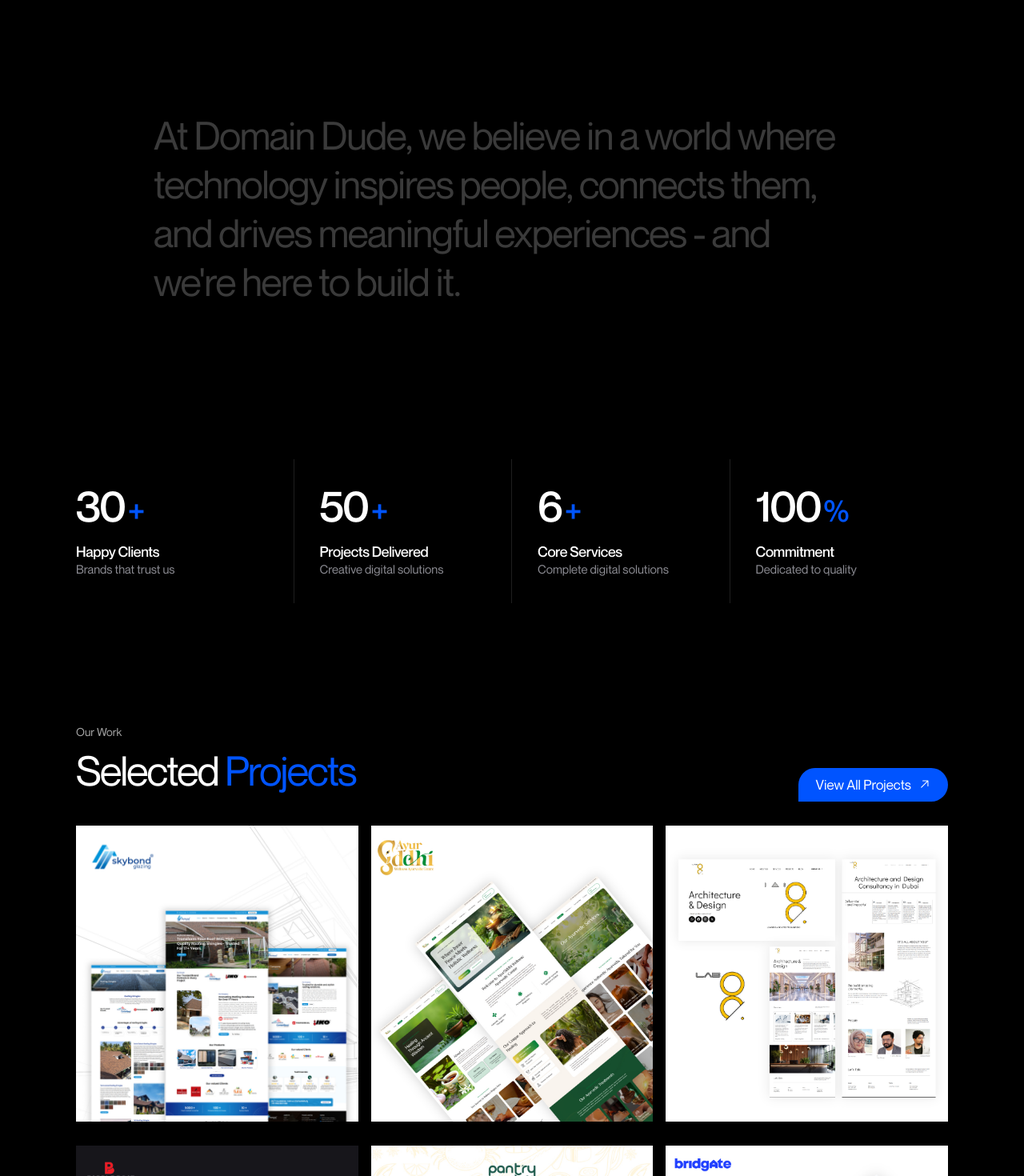
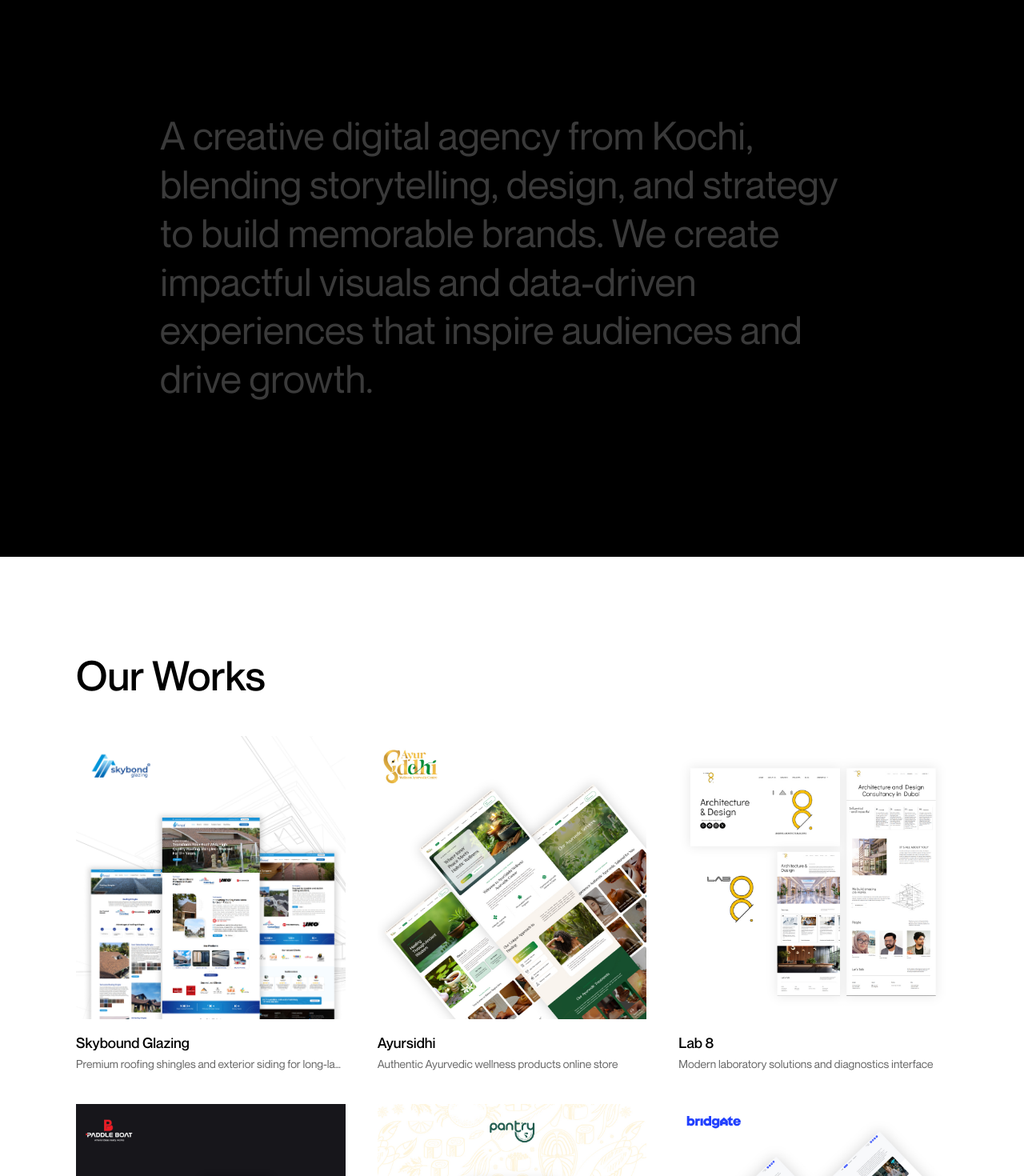
Before and after one commit to nikhilkumar202002/Domain-Dude-NExt-Js, a Next.js app: page / in a window 1280 px wide. Shown: the part 840-2310 px from the top of the page at 80% size. Built offline with nearby package versions, Linux system fonts and the light colour scheme; a web font is replaced by a local one.

Commit message:
refactor: update typography styles, button components, and about section animations

```diff
--- a/src/app/components/common/Counter.css
+++ b/src/app/components/common/Counter.css
@@ -57,7 +57,6 @@
   font-family: var(--font-neue), -apple-system, BlinkMacSystemFont, "Segoe UI", Roboto, sans-serif;
   font-size: clamp(44px, 4.2vw, 68px);
   font-weight: 500;
-  letter-spacing: -0.04em;
   color: var(--counter-text, #ffffff);
   line-height: 1;
 }
@@ -84,7 +83,6 @@
   font-family: var(--font-neue), -apple-system, BlinkMacSystemFont, "Segoe UI", Roboto, sans-serif;
   font-size: clamp(18px, 1.3vw, 22px);
   font-weight: 500;
-  letter-spacing: -0.02em;
   color: var(--counter-text, #ffffff);
   line-height: 1.25;
 }
--- a/src/app/components/common/Preloader.css
+++ b/src/app/components/common/Preloader.css
@@ -42,7 +42,6 @@
   font-weight: 700;
   font-size: clamp(24px, 8.8vw, 160px);
   line-height: 1.15;
-  letter-spacing: -0.04em;
   text-transform: none;
   user-select: none;
   margin: 0;
--- a/src/app/components/common/Stickybuttons.css
+++ b/src/app/components/common/Stickybuttons.css
@@ -73,7 +73,6 @@
   font-weight: 400;
   line-height: 1.25;
   white-space: nowrap;
-  letter-spacing: -0.01em;
 }
 
 .datetime-time {
@@ -82,7 +81,6 @@
   font-weight: 600;
   line-height: 1.25;
   font-variant-numeric: tabular-nums;
-  letter-spacing: 0.02em;
   white-space: nowrap;
 }
 
--- a/src/app/components/common/Styles.css
+++ b/src/app/components/common/Styles.css
@@ -20,6 +20,28 @@
   color: #fff;
   padding: 10px 20px;
   border: 1px solid transparent;
+}
+
+/* Sizes */
+.main-btn.sm {
+  padding: 8px 16px;
+  font-size: 15px;
+}
+
+.main-btn.md {
+  padding: 10px 20px;
+  font-size: 17px;
+}
+
+.main-btn.lg {
+  padding: 16px 36px;
+  font-size: 19px;
+  border-radius: 40px 40px 40px 0px;
+  gap: 10px;
+}
+
+.main-btn.lg .arrow-icon {
+  font-size: 21px;
 }
 .main-btn:hover {
   transform: translateY(-2px); /* Subtle lift */
@@ -98,7 +120,6 @@
 .client-list-heading p {
   color: #707070;
   font-size: 13px;
-  letter-spacing: 0.1em;
   text-transform: uppercase;
 }
 
@@ -107,7 +128,6 @@
   font-size: clamp(42px, 6vw, 84px);
   font-weight: 400;
   line-height: 0.9;
-  letter-spacing: -0.05em;
 }
 
 .client-logo-grid {
--- a/src/app/components/footer/Footer.css
+++ b/src/app/components/footer/Footer.css
@@ -68,7 +68,6 @@
   margin-bottom: 20px;
   white-space: nowrap;
   text-align: center;
-  letter-spacing: -0.02em;
 }
 
 .footer-top-tagline .footer-tagline-dot {
--- a/src/app/components/header/Header.css
+++ b/src/app/components/header/Header.css
@@ -482,7 +482,6 @@
   font-size: clamp(28px, 2.3vw, 38px);
   font-weight: 400;
   line-height: 1.15;
-  letter-spacing: -0.035em;
   margin: 0;
 }
 
--- a/src/app/components/page components/home/Aboutsection.tsx
+++ b/src/app/components/page components/home/Aboutsection.tsx
@@ -8,28 +8,31 @@ import { ScrollTrigger } from "gsap/ScrollTrigger";
 gsap.registerPlugin(ScrollTrigger);
 
 const aboutText =
-  "At Domain Dude, we believe in a world where technology inspires people, connects them, and drives meaningful experiences - and we're here to build it.";
+  "A creative digital agency from Kochi, blending storytelling, design, and strategy to build memorable brands. We create impactful visuals and data-driven experiences that inspire audiences and drive growth.";
 
 const Aboutsection = () => {
   const sectionRef = useRef<HTMLElement>(null);
-  const wordsRef = useRef<HTMLSpanElement[]>([]);
 
   useGSAP(
     () => {
-      const words = wordsRef.current.filter(Boolean);
+      const chars = gsap.utils.toArray<HTMLElement>(
+        ".about-char",
+        sectionRef.current,
+      );
+      if (!chars.length) return;
 
       gsap.fromTo(
-        words,
+        chars,
         { color: "#3a3a3a" },
         {
           color: "#f5f5f5",
           ease: "none",
-          stagger: 0.04,
+          stagger: 0.05,
           scrollTrigger: {
             trigger: sectionRef.current,
-            start: "top 75%",
-            end: "bottom 48%",
-            scrub: 1,
+            start: "top 72%",
+            end: "bottom 42%",
+            scrub: 0.4,
           },
         },
       );
@@ -37,18 +40,22 @@ const Aboutsection = () => {
     { scope: sectionRef },
   );
 
+  const words = aboutText.split(" ");
+
   return (
     <section className="about-scroll-section" ref={sectionRef}>
       <div className="about-scroll-container">
         <div className="about-scroll-copy" aria-label={aboutText}>
-          {aboutText.split(" ").map((word, index) => (
-            <span
-              key={`${word}-${index}`}
-              ref={(element) => {
-                if (element) wordsRef.current[index] = element;
-              }}
-            >
-              {word}{" "}
+          {words.map((word, wordIndex) => (
+            <span key={wordIndex} className="about-word">
+              {word.split("").map((char, charIndex) => (
+                <span key={charIndex} className="about-char">
+                  {char}
+                </span>
+              ))}
+              {wordIndex < words.length - 1 && (
+                <span className="about-space">&nbsp;</span>
+              )}
             </span>
           ))}
         </div>
--- a/src/app/components/page components/home/Home.css
+++ b/src/app/components/page components/home/Home.css
@@ -541,6 +541,10 @@
 .about-scroll-container {
   width: 100%;
   padding: 0 clamp(24px, 5vw, 96px);
+  display: flex;
+  justify-content: center;
+  align-items: center;
+  box-sizing: border-box;
 }
 
 .about-scroll-topline {
@@ -551,36 +555,44 @@
   color: #9c9c9c;
   font-family: var(--font-neue);
   font-size: 14px;
-  letter-spacing: 0.12em;
   text-transform: uppercase;
 }
 
 .about-scroll-topline .main-btn {
-  letter-spacing: normal;
   text-transform: none;
 }
 
 .about-scroll-copy {
   max-width: 880px;
-  margin-left: clamp(0px, 10vw, 180px);
+  margin: 0 auto;
   color: #3a3a3a;
   font-family: var(--font-neue), sans-serif;
   font-size: clamp(30px, 3.8vw, 54px);
   font-weight: 400;
   line-height: 1.25;
-  letter-spacing: -0.03em;
 }
 
 @media (max-width: 900px) {
   .about-scroll-copy {
-    margin-left: 0;
+    margin: 0 auto;
     max-width: 100%;
     font-size: clamp(24px, 6vw, 38px);
     line-height: 1.28;
   }
 }
 
-.about-scroll-copy span {
+.about-scroll-copy .about-word {
+  display: inline-block;
+  white-space: nowrap;
+}
+
+.about-scroll-copy .about-char {
+  display: inline;
+  color: #3a3a3a;
+  will-change: color;
+}
+
+.about-scroll-copy .about-space {
   display: inline;
 }
 
@@ -641,7 +653,6 @@
   font-family: var(--font-neue);
   font-size: 14px;
   font-weight: 400;
-  letter-spacing: 0.12em;
   text-transform: uppercase;
 }
 
@@ -657,7 +668,6 @@
   font-size: clamp(54px, 6.2vw, 92px);
   font-weight: 400;
   line-height: 0.98;
-  letter-spacing: -0.035em;
 }
 
 .about-divider-row {
@@ -1710,7 +1720,6 @@
   font-size: clamp(36px, 3.25vw, 54px);
   font-weight: 400;
   line-height: 1.15;
-  letter-spacing: -0.035em;
 }
 
 .service-showcase-intro {
@@ -1830,7 +1839,6 @@
   font-size: clamp(34px, 3vw, 52px);
   font-weight: 400;
   line-height: 1;
-  letter-spacing: -0.035em;
   white-space: nowrap;
 }
 
@@ -2010,7 +2018,6 @@
   font-size: clamp(24px, 2.2vw, 34px);
   font-weight: 400;
   line-height: 1.05;
-  letter-spacing: -0.03em;
 }
 
 .service-grid-card p {
@@ -2026,46 +2033,37 @@
 
 .portfolio-grid-section {
   width: 100%;
-  padding: 0 0 120px;
+  padding: 120px 0;
+  background-color: #ffffff;
+  color: #111111;
+  position: relative;
+  z-index: 2;
 }
 
 .portfolio-grid-header {
   display: flex;
-  align-items: end;
-  justify-content: space-between;
-  margin-bottom: 30px;
-}
-
-.portfolio-grid-header p,
+  align-items: center;
+  justify-content: flex-start;
+  margin-bottom: 48px;
+}
+
 .portfolio-grid-header h2 {
   margin: 0;
-  color: #fff;
+  color: #000000;
   font-family: var(--font-neue);
-  font-weight: 400;
-}
-
-.portfolio-grid-header p {
-  color: #a7a7a7;
-  font-size: 14px;
-}
-
-.portfolio-grid-header h2 {
+  font-weight: 500;
   font-size: clamp(34px, 4vw, 58px);
-  letter-spacing: -0.04em;
-}
-
-.portfolio-grid-header h2 {
-  color: #fff;
+  line-height: 1.1;
 }
 
 .portfolio-grid {
   display: grid;
   grid-template-columns: repeat(3, minmax(0, 1fr));
-  gap: 30px 16px;
+  gap: 40px;
 }
 
 .portfolio-grid-card {
-  color: #fff;
+  color: #111111;
   font-family: var(--font-neue);
   text-decoration: none;
 }
@@ -2075,7 +2073,7 @@
   aspect-ratio: 1 / 1.05;
   overflow: hidden;
   border-radius: 0;
-  background: #151515;
+  background: #f0f0f0;
 }
 
 .portfolio-grid-image img {
@@ -2091,11 +2089,12 @@
   position: absolute;
   right: 16px;
   bottom: 16px;
-  padding: 9px 13px;
-  color: #111;
-  background: #fff;
+  padding: 9px 15px;
+  color: #ffffff;
+  background: #000000;
   border-radius: 999px;
-  font-size: 12px;
+  font-size: 13px;
+  font-weight: 500;
   opacity: 0;
   transform: translateY(8px);
   transition: opacity 0.3s ease, transform 0.3s ease;
@@ -2107,47 +2106,77 @@
 }
 
 .portfolio-grid-card-content {
-  padding-top: 16px;
+  padding-top: 18px;
+}
+
+.portfolio-grid-card-content h3 {
+  font-size: clamp(18px, 1.35vw, 22px);
+  font-weight: 500;
+  color: #000000;
+  font-family: var(--font-neue);
+  margin: 0 0 6px 0;
+  line-height: 1.25;
+  transition: color 0.25s ease;
+}
+
+.portfolio-grid-card:hover .portfolio-grid-card-content h3 {
+  color: var(--primary, #0054ff);
 }
 
 .portfolio-grid-card-content p {
-  color: #8d8d8d;
-  font-size: 13px;
-}
-
-.portfolio-grid-card-content h3,
-.portfolio-grid-card-content p {
+  color: #666666;
+  font-size: 14px;
+  font-weight: 400;
+  font-family: var(--font-neue);
   margin: 0;
-}
-
-.portfolio-grid-card-content h3 {
-  font-size: 20px;
-  font-weight: 400;
-}
-
-.portfolio-grid-card-content p {
-  margin-top: 5px;
+  line-height: 1.4;
+  white-space: nowrap;
+  overflow: hidden;
+  text-overflow: ellipsis;
 }
 
 .portfolio-grid-button {
   display: flex;
   justify-content: center;
-  margin-top: 56px;
+  align-items: center;
+  width: 100%;
+  margin-top: 64px;
+}
+
+.portfolio-grid-button .main-btn {
+  padding: 16px 38px;
+  font-size: 19px;
+  border-radius: 40px 40px 40px 0px;
+  gap: 10px;
+}
+
+.portfolio-grid-button .main-btn .arrow-icon {
+  font-size: 22px;
+}
+
+@media (max-width: 1024px) {
+  .portfolio-grid {
+    grid-template-columns: repeat(2, minmax(0, 1fr));
+    gap: 32px;
+  }
 }
 
 @media (max-width: 720px) {
+  .portfolio-grid-section {
+    padding: 80px 0;
+  }
+
   .portfolio-grid-header {
-    display: flex;
-    align-items: flex-start;
-    gap: 20px;
-  }
-
-  .portfolio-grid-header h2 {
-    margin-top: 10px;
+    margin-bottom: 32px;
   }
 
   .portfolio-grid {
     grid-template-columns: 1fr;
+    gap: 28px;
+  }
+
+  .portfolio-grid-button {
+    margin-top: 40px;
   }
 }
 
@@ -2234,7 +2263,6 @@
   margin-bottom: 0;
   color: #777;
   font-size: 13px;
-  letter-spacing: 0.08em;
 }
 
 .portfolio-editorial-copy>h2 {
@@ -2242,7 +2270,6 @@
   color: white;
   font-size: 65px;
   font-weight: 400;
-  letter-spacing: -0.035em;
 }
 
 .portfolio-editorial-copy>p {
@@ -2339,7 +2366,6 @@
   border-radius: 999px;
   font-size: 12px;
   font-weight: 500;
-  letter-spacing: 0.08em;
   text-transform: uppercase;
   opacity: 0;
   transform: translate3d(var(--portfolio-cursor-x), var(--portfolio-cursor-y), 0) translate(-50%, -50%) scale(0.95);
@@ -2448,7 +2474,6 @@
     font-size: clamp(30px, 10vw, 35px);
     font-weight: 400;
     line-height: 1;
-    letter-spacing: -0.04em;
   }
 
   .portfolio-editorial-mobile-copy p {
--- a/src/app/components/page components/home/Portfolio.tsx
+++ b/src/app/components/page components/home/Portfolio.tsx
@@ -12,21 +12,31 @@ const Portfolio = () => (
   <section className="portfolio-grid-section">
     <div className="container">
       <div className="portfolio-grid-header">
-        <div>
-          <p>Our Work</p>
-          <h2>Selected <span className="heading-highlight">Projects</span></h2>
-        </div>
-        <MainButton label="View All Projects" href="/works" />
+        <h2>Our Works</h2>
       </div>
+
       <div className="portfolio-grid">
-        {projects.map((project, index) => (
+        {projects.map((project) => (
           <Link key={project.id} href="/works" className="portfolio-grid-card">
             <div className="portfolio-grid-image">
-              <Image src={project.image} alt={`${project.title} project`} fill sizes="(max-width: 720px) 100vw, (max-width: 1100px) 50vw, 33vw" />
+              <Image
+                src={project.image}
+                alt={`${project.title} project`}
+                fill
+                sizes="(max-width: 720px) 100vw, (max-width: 1100px) 50vw, 33vw"
+              />
               <span>View ↗</span>
+            </div>
+            <div className="portfolio-grid-card-content">
+              <h3>{project.title}</h3>
+              <p>{project.description}</p>
             </div>
           </Link>
         ))}
+      </div>
+
+      <div className="portfolio-grid-button">
+        <MainButton label="View All Projects" href="/works" size="lg" />
       </div>
     </div>
   </section>
--- a/src/app/globals.css
+++ b/src/app/globals.css
@@ -15,6 +15,11 @@ body{
   box-sizing: border-box;
   font-family: var(--font-inter), sans-serif;
   background-color: black;
+  letter-spacing: normal;
+}
+
+*, *::before, *::after {
+  letter-spacing: normal;
 }
 .container {
   width: 100%;
--- a/src/app/page.tsx
+++ b/src/app/page.tsx
@@ -3,7 +3,7 @@
 import Banner from "./components/page components/home/Banner"
 import ClientList from "./components/common/ClientList"
 import Aboutsection from "./components/page components/home/Aboutsection"
-import Counter from "./components/common/Counter"
+// import Counter from "./components/common/Counter"
 import Servicesection from "./components/page components/home/Servicesection"
 import Portfolio from "./components/page components/home/Portfolio"
 import Testimonial from "./components/page components/home/Testimonial"
@@ -18,7 +18,7 @@ const Page = () => {
 
       <div id="main-flow" className="theme-transition-wrapper bg-black relative">
         <Aboutsection />
-        <Counter />
+        {/* <Counter /> */}
         <Portfolio />
         <Toolssection />
         <ClientList />
```
